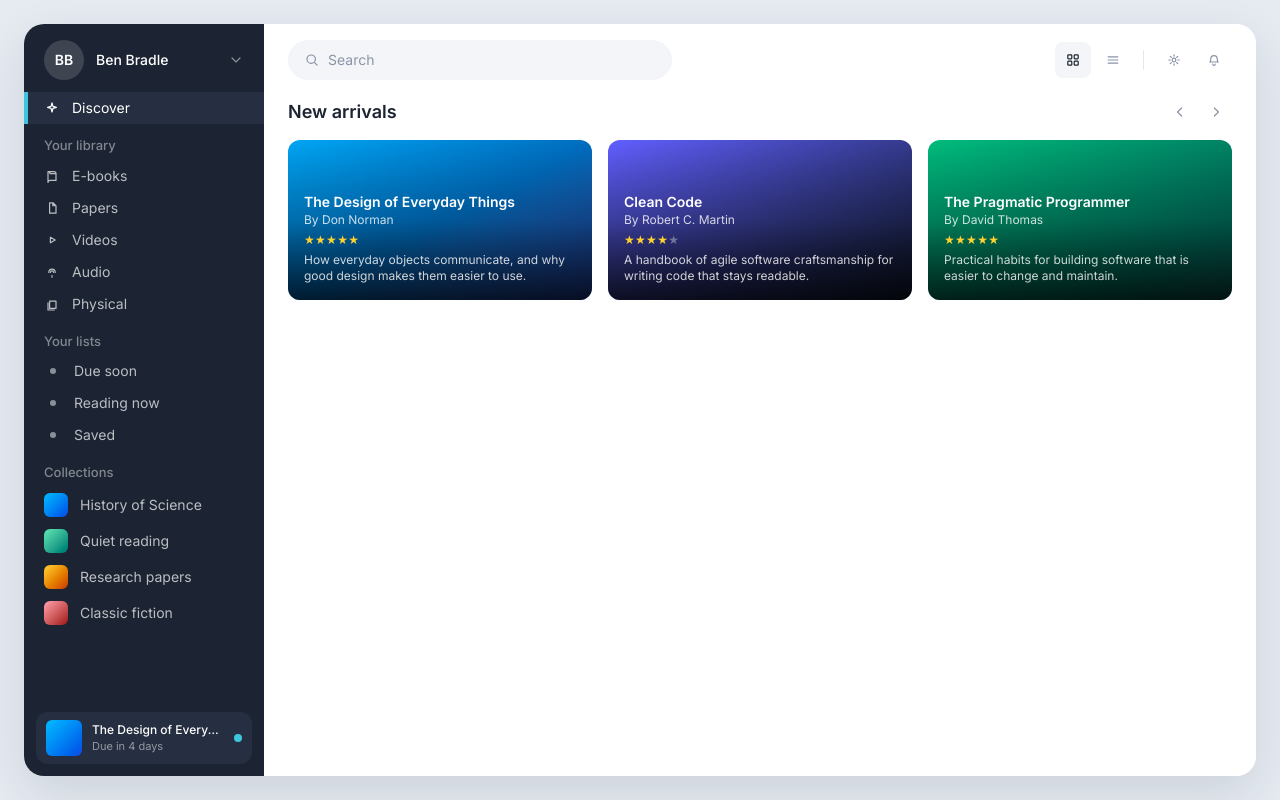
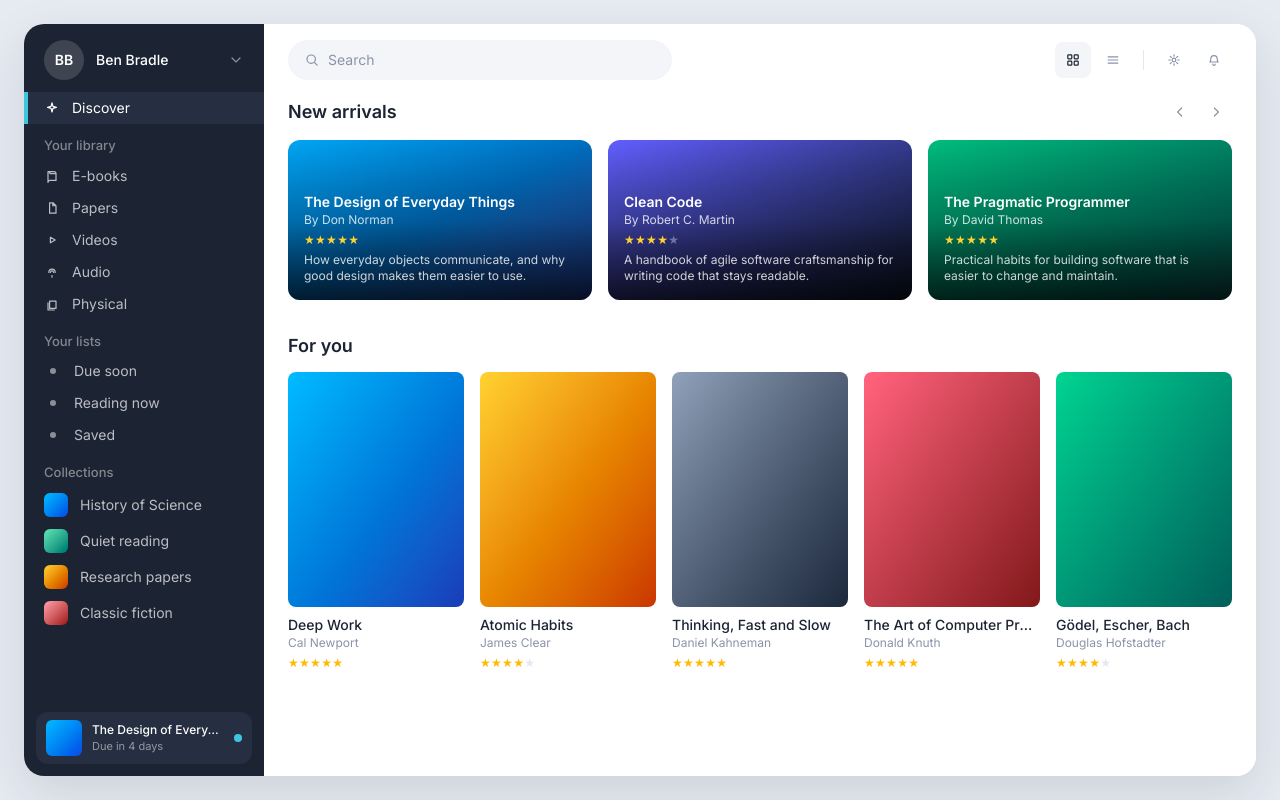
Before and after one commit to SuryaGanesh284/SOA-Project, a React (Vite) app in the folder Frontend/: page / in a window 1280 px wide. Built offline with nearby package versions, Linux system fonts and the light colour scheme.

Commit message:
Created the For you column in dashboard

```diff
--- a/Frontend/src/App.jsx
+++ b/Frontend/src/App.jsx
@@ -1,3 +1,4 @@
+import ForYou from './components/ForYou.jsx'
 import NewArrivals from './components/NewArrivals.jsx'
 import Sidebar from './components/Sidebar.jsx'
 import TopBar from './components/TopBar.jsx'
@@ -11,6 +12,7 @@
           <TopBar />
           <div className="min-h-0 flex-1 overflow-y-auto pb-6">
             <NewArrivals />
+            <ForYou />
           </div>
         </main>
       </div>
--- /dev/null
+++ b/Frontend/src/components/ForYou.jsx
@@ -0,0 +1,30 @@
+const suggestions = [
+  { title: 'Deep Work', author: 'Cal Newport', rating: 5, swatch: 'from-sky-400 to-blue-800' },
+  { title: 'Atomic Habits', author: 'James Clear', rating: 4, swatch: 'from-amber-300 to-orange-700' },
+  { title: 'Thinking, Fast and Slow', author: 'Daniel Kahneman', rating: 5, swatch: 'from-slate-400 to-slate-800' },
+  { title: 'The Art of Computer Programming', author: 'Donald Knuth', rating: 5, swatch: 'from-rose-400 to-red-900' },
+  { title: 'Gödel, Escher, Bach', author: 'Douglas Hofstadter', rating: 4, swatch: 'from-emerald-400 to-teal-800' },
+]
+
+function ForYou() {
+  return (
+    <section className="mt-8 px-6" aria-label="For you">
+      <h2 className="mb-3 text-lg font-semibold">For you</h2>
+      <div className="grid grid-cols-5 gap-4">
+        {suggestions.map((book) => (
+          <article key={book.title} className="min-w-0">
+            <div className={`aspect-[3/4] rounded-lg bg-linear-to-br ${book.swatch}`} />
+            <h3 className="mt-2 truncate text-sm font-medium">{book.title}</h3>
+            <p className="truncate text-xs text-muted">{book.author}</p>
+            <p className="mt-1 text-xs tracking-wide text-amber-400" aria-label={`${book.rating} out of 5 stars`}>
+              {'★'.repeat(book.rating)}
+              <span className="text-slate-200">{'★'.repeat(5 - book.rating)}</span>
+            </p>
+          </article>
+        ))}
+      </div>
+    </section>
+  )
+}
+
+export default ForYou
```
